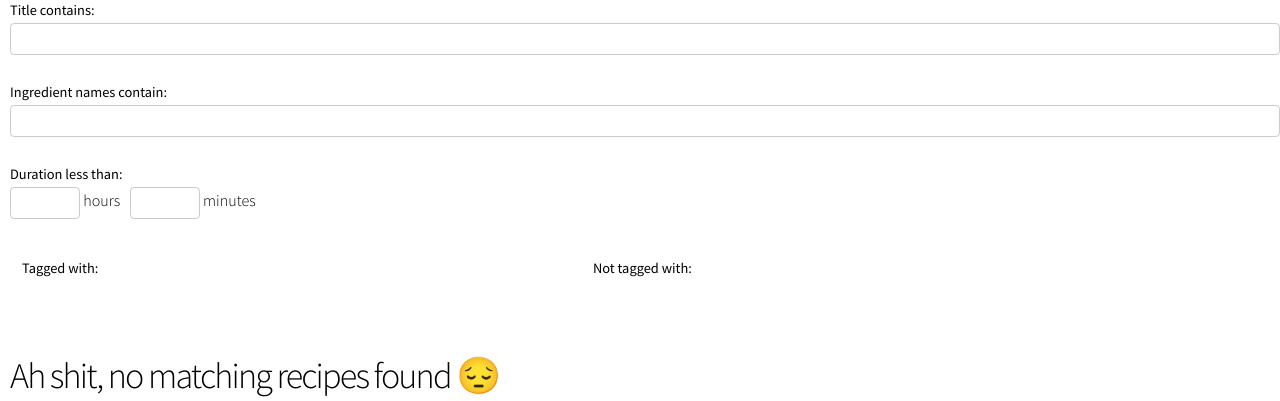
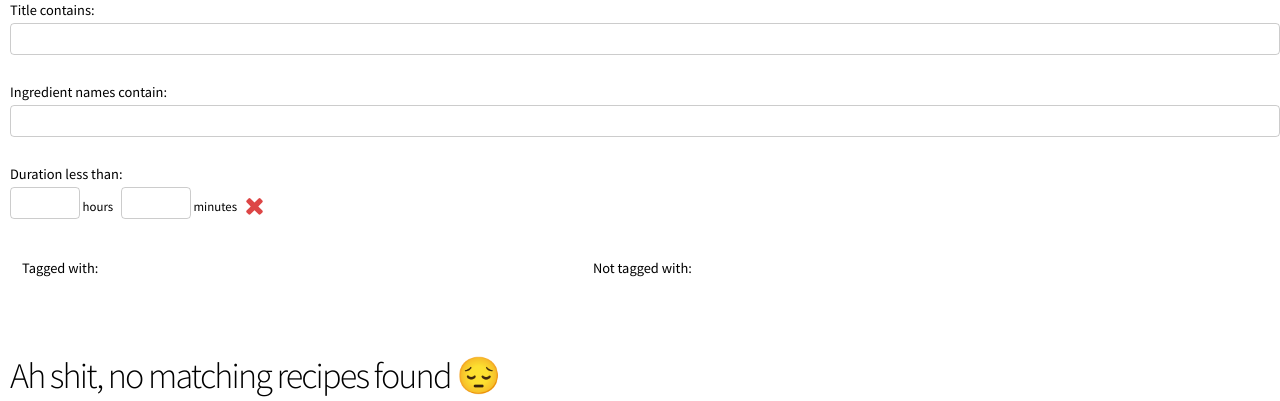
Before and after one commit to liveandletbri/food_db, a Django app: page /search/ in a window 1280 px wide. Shown: the part 164-565 px from the top of the page. Run offline with Django 5.2, Linux system fonts and the light colour scheme; data that the repository does not hold is empty.

Commit message:
Add clear button for duration

```diff
--- a/food_db/food_db_app/templates/search.html
+++ b/food_db/food_db_app/templates/search.html
@@ -13,9 +13,10 @@
         <label>{{ text_search.form.duration_lt.label }}:</label>
         <span id="duration_span" style="display: flex;">
             <input type="number" name="duration_lt_hours" step="1" id="id_duration_lt_hours" style="width: 70px;">
-            <span>&#160;hours&#160;&#160;&#160;</span>
+            <label class="duration_search_label">&#160;hours&#160;&#160;&#160;</label class="duration_search_label">
             <input type="number" name="duration_lt_minutes" step="15" id="id_duration_lt_minutes" style="width: 70px;">
-            <span>&#160;minutes</span>
+            <label class="duration_search_label">&#160;minutes</label class="duration_search_label">
+            <img class="clear_duration_search_button" src="{% static 'img/x-icon.svg' %}" width="25" height="25" title="Clear duration filters"/>
         </span>
         <br>
         <table><tr style="background-color: #ffffff;">
--- a/food_db/static/css/style.css
+++ b/food_db/static/css/style.css
@@ -126,6 +126,14 @@ td.step_number {
 }
 .left_side_of_page {
     padding-left: 10px;
+}
+.duration_search_label {
+    font-size: 0.8rem;
+    margin-top: 0.6rem;
+}
+.clear_duration_search_button {
+    margin-top: 0.4rem;
+    margin-left: 0.3rem;
 }
 
 #tags_cell {
--- a/food_db/static/js/search_filter.js
+++ b/food_db/static/js/search_filter.js
@@ -4,6 +4,7 @@ let titleSearch = document.querySelector("#id_title")
 let ingredientSearch = document.querySelector("#id_ingredient")
 let durationHoursSearch = document.querySelector("#id_duration_lt_hours")
 let durationMinutesSearch = document.querySelector("#id_duration_lt_minutes")
+let durationClearButton = document.querySelector(".clear_duration_search_button")
 let tags = document.querySelectorAll('[id^=id_tag_]')
 let tagExclusions = document.querySelectorAll('[id^=id_excluded_tag_]')
 
@@ -112,3 +113,11 @@ function incrementHoursFromMinutes() {
 }
 
 durationMinutesSearch.addEventListener("blur", incrementHoursFromMinutes);
+
+function clearDuration() {
+    durationHoursSearch.value = ''
+    durationMinutesSearch.value = ''
+    stealthSubmit()
+}
+
+durationClearButton.addEventListener("click", clearDuration);
```
